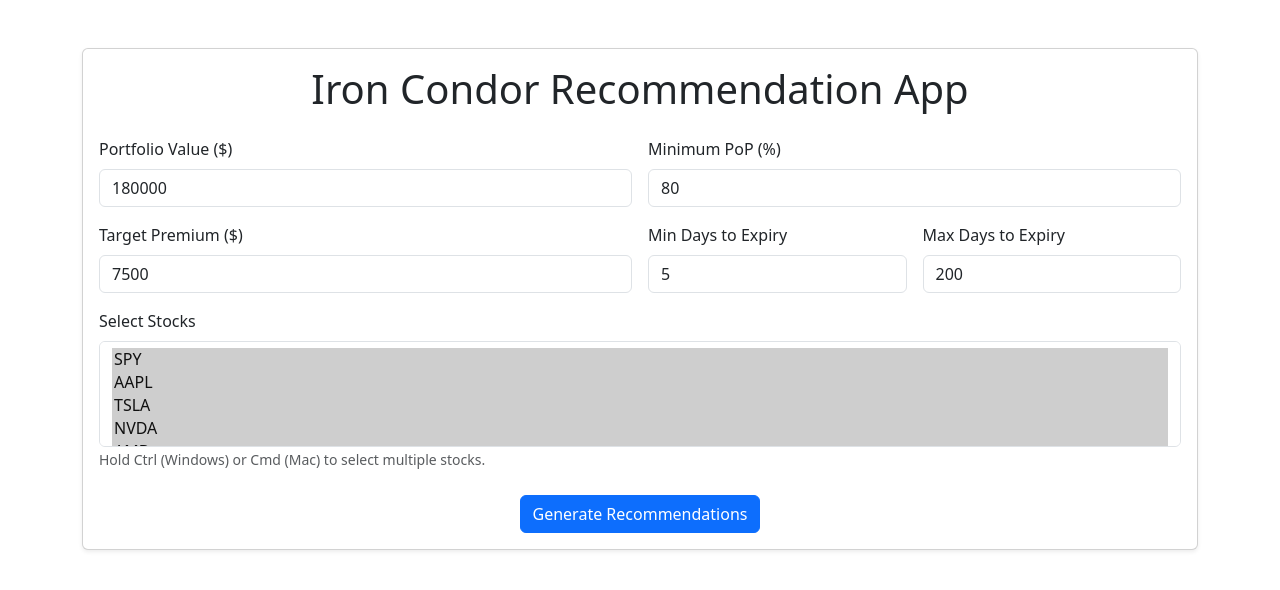
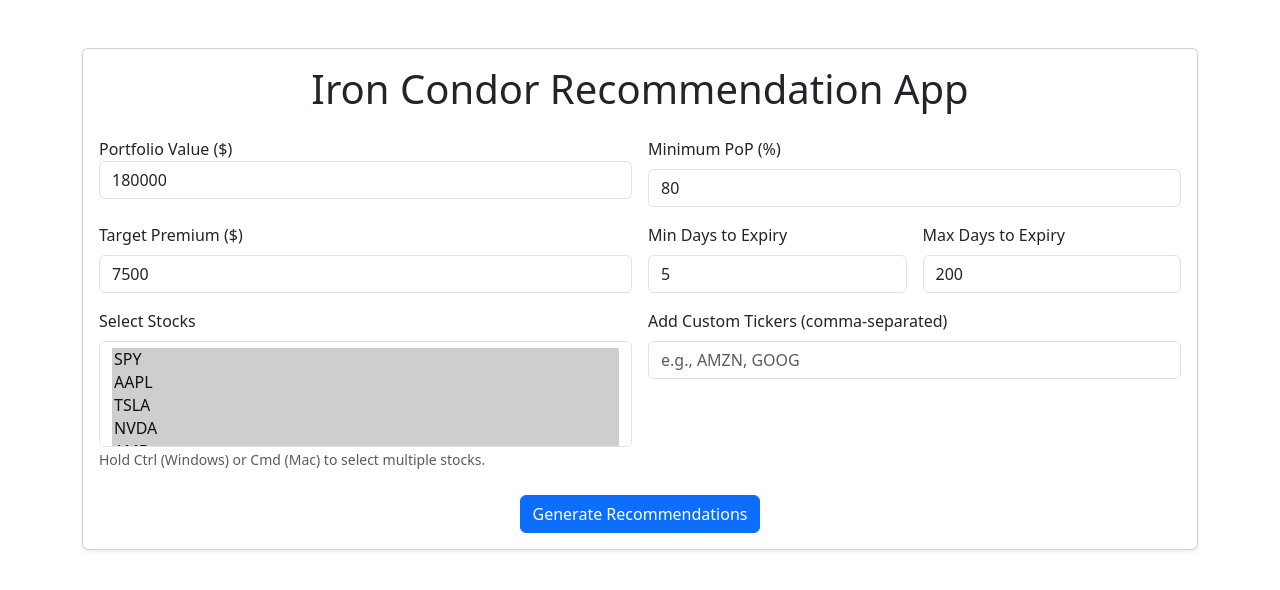
Before and after one commit to DSr2111/Options-Trading-Script, a Flask app: page / in a window 1280 px wide. Shown: the top 590 px of the page. Run offline with Flask 3, Linux system fonts and the light colour scheme.

Commit message:
custom tickers, export option, client-side validation for inputs

```diff
--- a/app.py
+++ b/app.py
@@ -29,8 +29,17 @@ def index():
         config['min_days_to_expiry'] = int(request.form['min_days'])
         config['max_days_to_expiry'] = int(request.form['max_days'])
 
-        # Get selected stocks (returns a list, or None if nothing selected)
+        # Get selected stocks
         selected_stocks = request.form.getlist('stocks')
+
+        # Get custom tickers and append to selected stocks
+        custom_tickers = request.form.get('custom_tickers', '').strip()
+        if custom_tickers:
+            custom_ticker_list = [ticker.strip().upper() for ticker in custom_tickers.split(',') if ticker.strip()]
+            selected_stocks.extend(custom_ticker_list)
+            # Remove duplicates while preserving order
+            selected_stocks = list(dict.fromkeys(selected_stocks))
+
         config['stocks'] = selected_stocks if selected_stocks else AVAILABLE_STOCKS
 
         # Run the IronCondorFinder
--- a/static/js/script.js
+++ b/static/js/script.js
@@ -1,11 +1,57 @@
-document.getElementById('input-form').addEventListener('submit', function () {
+document
+  .getElementById('input-form')
+  .addEventListener('submit', function (event) {
+    event.preventDefault();
+
+    const portfolioValue = parseFloat(
+      document.getElementById('portfolio_value').value
+    );
+    const minPop = parseFloat(document.getElementById('min_pop').value);
+    const targetPremium = parseFloat(
+      document.getElementById('target_premium').value
+    );
+    const minDays = parseInt(document.getElementById('min_days').value);
+    const maxDays = parseInt(document.getElementById('max_days').value);
+    const errorMessage = document.getElementById('error-message');
     const submitBtn = document.getElementById('submit-btn');
     const btnText = document.getElementById('btn-text');
     const spinner = document.getElementById('spinner');
 
+    // Reset error message
+    errorMessage.classList.add('d-none');
+    errorMessage.textContent = '';
+
+    // Validation checks
+    let errors = [];
+    if (isNaN(portfolioValue) || portfolioValue <= 0) {
+      errors.push('Portfolio Value must be a positive number.');
+    }
+    if (isNaN(minPop) || minPop < 0 || minPop > 100) {
+      errors.push('Minimum PoP must be between 0 and 100.');
+    }
+    if (isNaN(targetPremium) || targetPremium <= 0) {
+      errors.push('Target Premium must be a positive number.');
+    }
+    if (isNaN(minDays) || minDays < 1) {
+      errors.push('Min Days to Expiry must be at least 1.');
+    }
+    if (isNaN(maxDays) || maxDays < minDays) {
+      errors.push(
+        'Max Days to Expiry must be greater than or equal to Min Days.'
+      );
+    }
+
+    if (errors.length > 0) {
+      errorMessage.textContent = errors.join(' ');
+      errorMessage.classList.remove('d-none');
+      return;
+    }
+
+    // If validation passes, proceed with form submission
     submitBtn.disabled = true;
     btnText.textContent = 'Processing...';
     spinner.classList.remove('d-none');
+    this.submit();
   });
 
 // Apply conditional formatting after the table is loaded
@@ -35,5 +81,31 @@ document.addEventListener('DOMContentLoaded', function () {
         row.classList.add('high-pop');
       }
     });
+
+    // Add CSV download functionality
+    document
+      .getElementById('download-csv')
+      .addEventListener('click', function (e) {
+        e.preventDefault();
+        const headers = Array.from(table.querySelectorAll('thead th')).map(
+          (th) => th.textContent
+        );
+        const rows = Array.from(table.querySelectorAll('tbody tr')).map((row) =>
+          Array.from(row.cells)
+            .map((cell) => `"${cell.textContent}"`)
+            .join(',')
+        );
+        const csvContent = [headers.join(','), ...rows].join('\n');
+        const blob = new Blob([csvContent], {
+          type: 'text/csv;charset=utf-8;',
+        });
+        const url = URL.createObjectURL(blob);
+        const link = document.createElement('a');
+        link.setAttribute('href', url);
+        link.setAttribute('download', 'iron_condor_recommendations.csv');
+        document.body.appendChild(link);
+        link.click();
+        document.body.removeChild(link);
+      });
   }
 });
--- a/templates/index.html
+++ b/templates/index.html
@@ -27,10 +27,15 @@
           <h1 class="card-title text-center mb-4">
             Iron Condor Recommendation App
           </h1>
+          <div
+            id="error-message"
+            class="alert alert-danger d-none"
+            role="alert"
+          ></div>
           <form method="POST" id="input-form">
             <div class="row g-3">
               <div class="col-md-6">
-                <label for="portfolio_value" class="form-label"
+                <label for="portfolio_value" class="form 1form-label"
                   >Portfolio Value ($)</label
                 >
                 <input
@@ -93,7 +98,7 @@
                   required
                 />
               </div>
-              <div class="col-12">
+              <div class="col-md-6">
                 <label for="stocks" class="form-label">Select Stocks</label>
                 <select class="form-select" id="stocks" name="stocks" multiple>
                   {% for stock in available_stocks %}
@@ -104,6 +109,18 @@
                   >Hold Ctrl (Windows) or Cmd (Mac) to select multiple
                   stocks.</small
                 >
+              </div>
+              <div class="col-md-6">
+                <label for="custom_tickers" class="form-label"
+                  >Add Custom Tickers (comma-separated)</label
+                >
+                <input
+                  type="text"
+                  class="form-control"
+                  id="custom_tickers"
+                  name="custom_tickers"
+                  placeholder="e.g., AMZN, GOOG"
+                />
               </div>
             </div>
             <div class="text-center mt-4">
@@ -123,7 +140,12 @@
       {% if table_html %}
       <div class="card shadow-sm mt-4">
         <div class="card-body">
-          <h2 class="card-title text-center mb-4">Recommended Iron Condors</h2>
+          <div class="d-flex justify-content-between align-items-center mb-3">
+            <h2 class="card-title mb-0">Recommended Iron Condors</h2>
+            <a href="#" class="btn btn-outline-primary btn-sm" id="download-csv"
+              >Download as CSV</a
+            >
+          </div>
           <div class="table-responsive">{{ table_html | safe }}</div>
         </div>
       </div>
```
Lines whose indentation alone changed are shown as unchanged.
